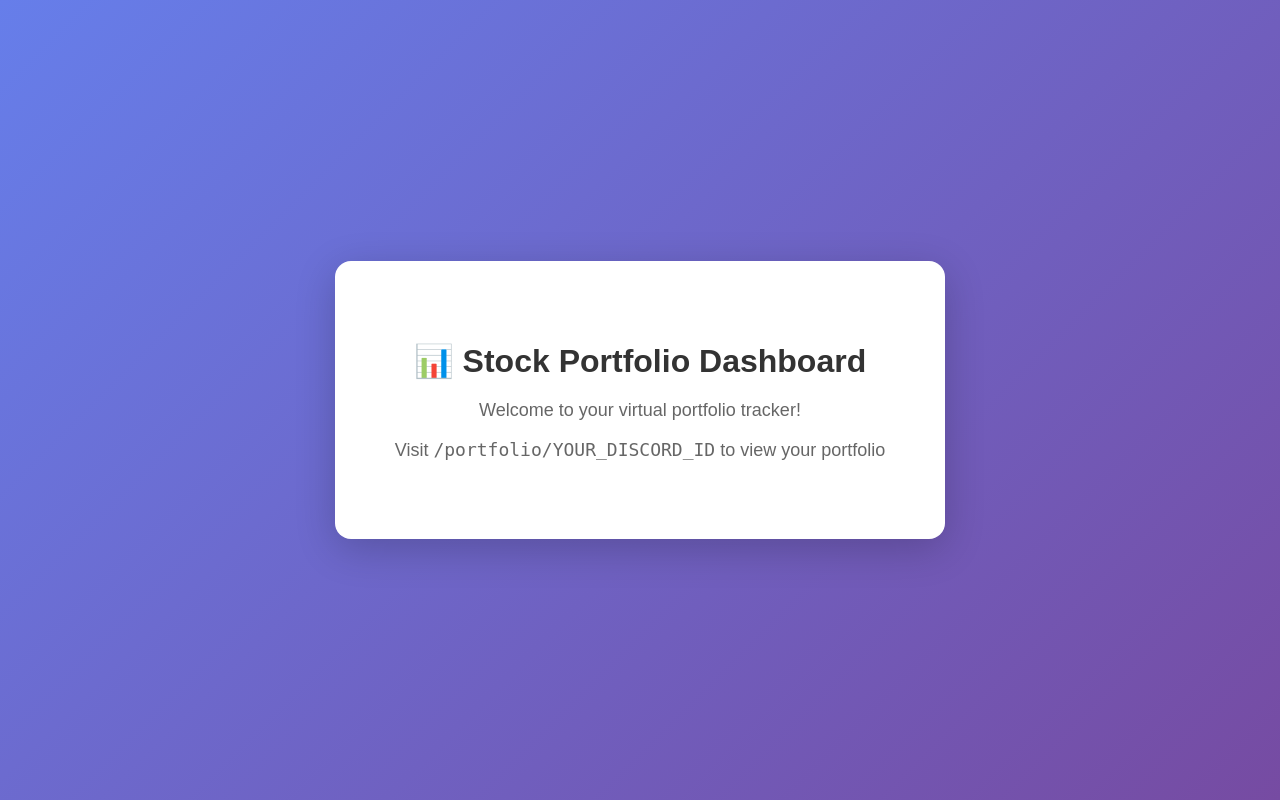
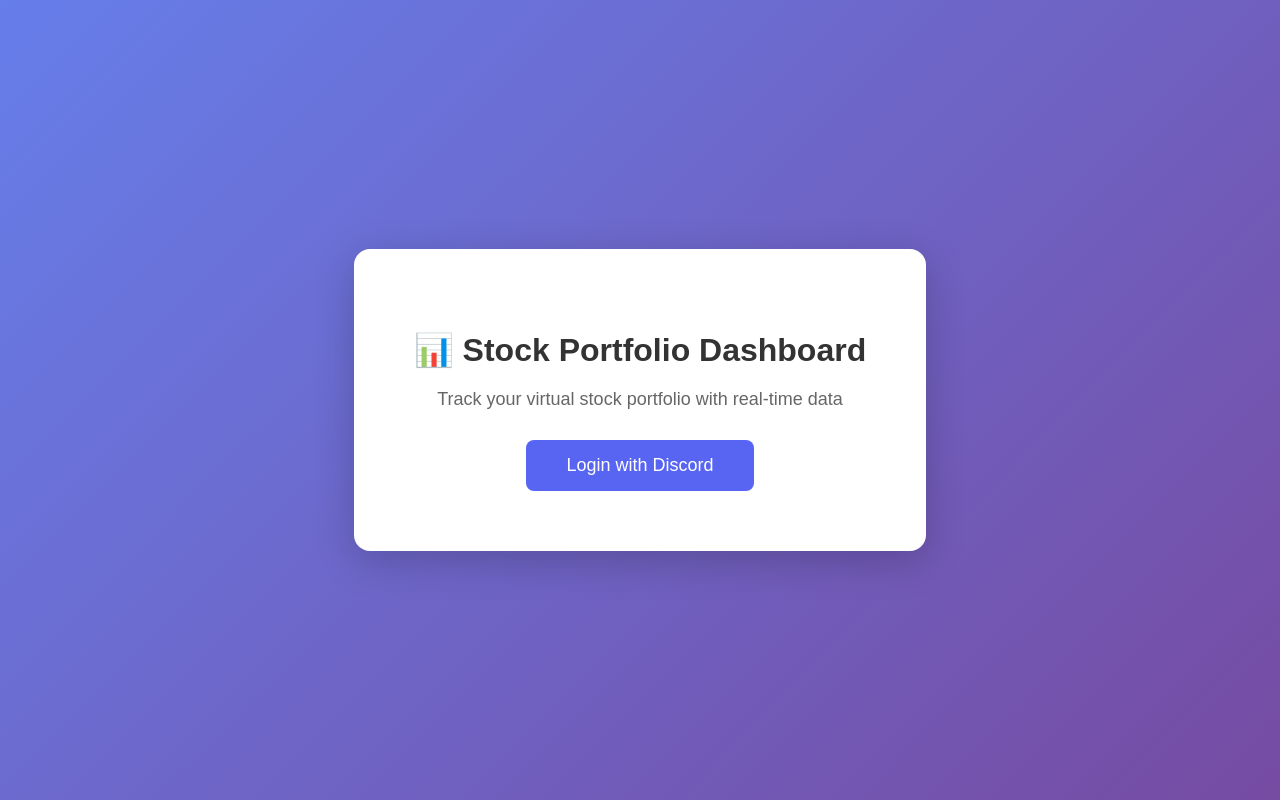
Before and after one commit to JihoPark0801/discord_bot, a Flask app: page / in a window 1280 px wide. Run offline with Flask 3, Linux system fonts and the light colour scheme.

Commit message:
added discord authentication to access the webpage

```diff
--- a/web/app.py
+++ b/web/app.py
@@ -1,17 +1,36 @@
-from flask import Flask, render_template
+from flask import Flask, render_template, redirect, url_for, session, request
 import sqlite3
 import os
 import sys
+import requests
+from dotenv import load_dotenv
+from pathlib import Path
 
+
+env_path = Path(__file__).parent.parent / '.env'
+load_dotenv(env_path)
+# Add parent directory to path
 sys.path.append(os.path.dirname(os.path.dirname(os.path.abspath(__file__))))
 from api.stocks import get_stock_price
 
 app = Flask(__name__)
+app.secret_key = os.urandom(24)  # Secret key for sessions
 
-DB_PATH = '../portfolio.db'  # Adjust as needed
-WATCHLIST_DB_PATH = '../watchlist.db'  # Adjust as needed
-ALERTS_DB_PATH = '../alerts.db'  # Adjust as needed
+# Database paths
+DB_PATH = '../portfolio.db'
+WATCHLIST_DB_PATH = '../watchlist.db'
+ALERTS_DB_PATH = '../alerts.db'
 
+# Discord OAuth settings
+DISCORD_CLIENT_ID = os.getenv('DISCORD_CLIENT_ID')
+DISCORD_CLIENT_SECRET = os.getenv('DISCORD_CLIENT_SECRET')
+DISCORD_REDIRECT_URI = os.getenv('DISCORD_REDIRECT_URI')
+DISCORD_API_URL = 'https://discord.com/api/v10'
+DISCORD_OAUTH_URL = f'{DISCORD_API_URL}/oauth2/authorize'
+DISCORD_TOKEN_URL = f'{DISCORD_API_URL}/oauth2/token'
+DISCORD_USER_URL = f'{DISCORD_API_URL}/users/@me'
+
+# Database helper functions
 def get_db_connection():
     conn = sqlite3.connect(DB_PATH)
     conn.row_factory = sqlite3.Row
@@ -19,7 +38,6 @@ def get_db_connection():
 
 def get_user_portfolio(user_id):
     """Get user's portfolio data with current prices"""
-    # ... your existing function stays the same ...
     conn = get_db_connection()
     cursor = conn.cursor()
 
@@ -130,7 +148,6 @@ def get_user_alerts(user_id):
             alert_type = alert['alert_type']
             current_price = get_stock_price(ticker)
 
-            # Calculate distance to target
             if current_price:
                 distance = abs(current_price - target_price)
             else:
@@ -148,18 +165,82 @@ def get_user_alerts(user_id):
     except:
         return []
 
+# Routes
 @app.route('/')
 def home():
+    # Check if user is logged in
+    if 'user_id' in session:
+        return redirect(url_for('dashboard'))
     return render_template('index.html')
 
-@app.route('/portfolio/<user_id>')
-def portfolio(user_id):
+@app.route('/login')
+def login():
+    """Redirect to Discord OAuth"""
+    discord_login_url = f"{DISCORD_OAUTH_URL}?client_id={DISCORD_CLIENT_ID}&redirect_uri={DISCORD_REDIRECT_URI}&response_type=code&scope=identify"
+    return redirect(discord_login_url)
+
+@app.route('/callback')
+def callback():
+    """Handle Discord OAuth callback"""
+    code = request.args.get('code')
+
+    if not code:
+        return "Error: No code provided", 400
+
+    # Exchange code for access token
+    data = {
+        'client_id': DISCORD_CLIENT_ID,
+        'client_secret': DISCORD_CLIENT_SECRET,
+        'grant_type': 'authorization_code',
+        'code': code,
+        'redirect_uri': DISCORD_REDIRECT_URI
+    }
+
+    headers = {
+        'Content-Type': 'application/x-www-form-urlencoded'
+    }
+
+    response = requests.post(DISCORD_TOKEN_URL, data=data, headers=headers)
+
+    if response.status_code != 200:
+        return f"Error getting token: {response.text}", 400
+
+    token_data = response.json()
+    access_token = token_data['access_token']
+
+    # Get user info
+    headers = {
+        'Authorization': f'Bearer {access_token}'
+    }
+
+    user_response = requests.get(DISCORD_USER_URL, headers=headers)
+
+    if user_response.status_code != 200:
+        return "Error getting user info", 400
+
+    user_data = user_response.json()
+
+    # Store user info in session
+    session['user_id'] = user_data['id']
+    session['username'] = user_data['username']
+    session['avatar'] = user_data.get('avatar')
+
+    return redirect(url_for('dashboard'))
+
+@app.route('/dashboard')
+def dashboard():
+    """Main dashboard - requires login"""
+    if 'user_id' not in session:
+        return redirect(url_for('login'))
+
+    user_id = session['user_id']
+    username = session.get('username', 'User')
+
     portfolio_data = get_user_portfolio(user_id)
 
     if not portfolio_data:
-        return "User not found. Please run /portfolio_start in Discord first."
+        return render_template('no_account.html', username=username)
 
-    # Get watchlist and alerts
     watchlist_data = get_user_watchlist(user_id)
     alerts_data = get_user_alerts(user_id)
 
@@ -167,7 +248,14 @@ def portfolio(user_id):
                          data=portfolio_data,
                          watchlist=watchlist_data,
                          alerts=alerts_data,
-                         user_id=user_id)
+                         user_id=user_id,
+                         username=username)
+
+@app.route('/logout')
+def logout():
+    """Logout user"""
+    session.clear()
+    return redirect(url_for('home'))
 
 if __name__ == '__main__':
-    app.run(debug=True)
+    app.run(debug=True, port=5001)
--- a/web/templates/index.html
+++ b/web/templates/index.html
@@ -19,6 +19,7 @@
             border-radius: 16px;
             box-shadow: 0 10px 40px rgba(0,0,0,0.2);
             text-align: center;
+            max-width: 500px;
         }
         h1 {
             color: #333;
@@ -27,14 +28,30 @@
         p {
             color: #666;
             font-size: 18px;
+            margin-bottom: 30px;
+        }
+        .login-btn {
+            background: #5865F2;
+            color: white;
+            padding: 15px 40px;
+            border: none;
+            border-radius: 8px;
+            font-size: 18px;
+            cursor: pointer;
+            text-decoration: none;
+            display: inline-block;
+            transition: background 0.3s;
+        }
+        .login-btn:hover {
+            background: #4752C4;
         }
     </style>
 </head>
 <body>
     <div class="container">
         <h1>📊 Stock Portfolio Dashboard</h1>
-        <p>Welcome to your virtual portfolio tracker!</p>
-        <p>Visit <code>/portfolio/YOUR_DISCORD_ID</code> to view your portfolio</p>
+        <p>Track your virtual stock portfolio with real-time data</p>
+        <a href="/login" class="login-btn">Login with Discord</a>
     </div>
 </body>
 </html>
```
Also changed, not shown: web/templates/no_account.html (added, +51 -0 lines), web/templates/portfolio.html (+40 -4 lines).
